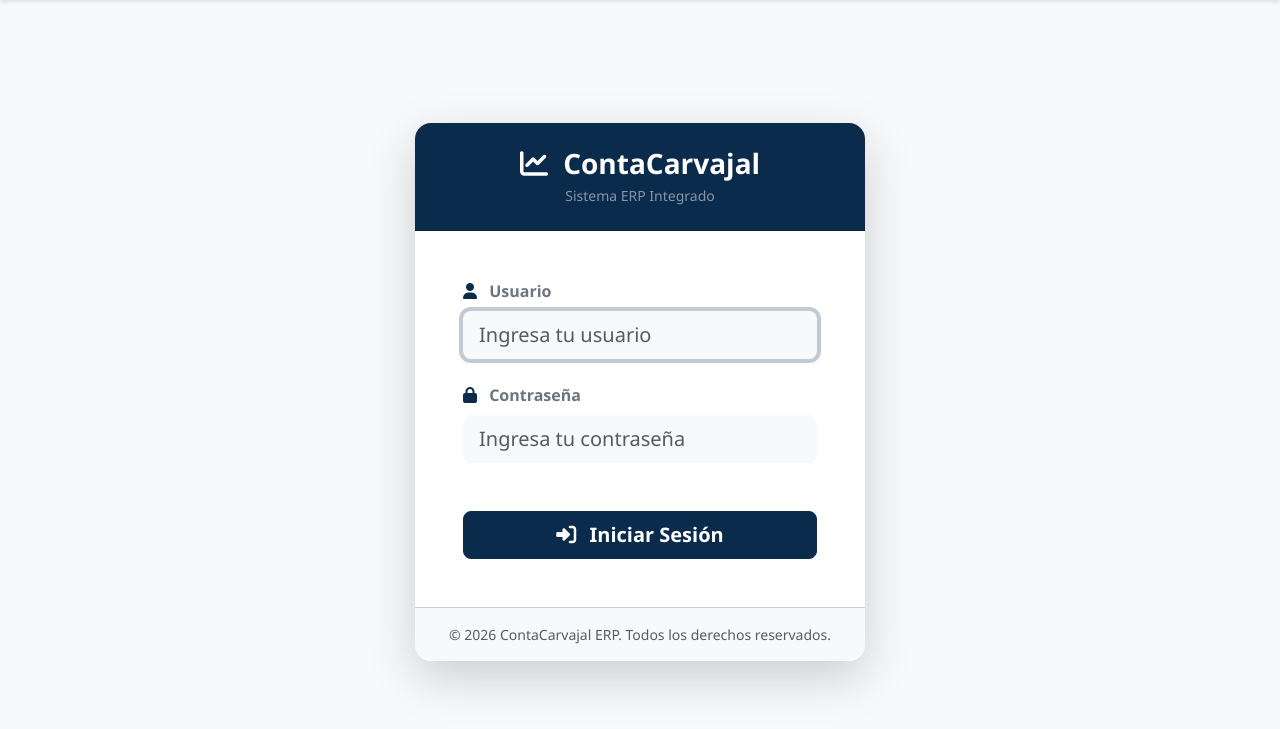
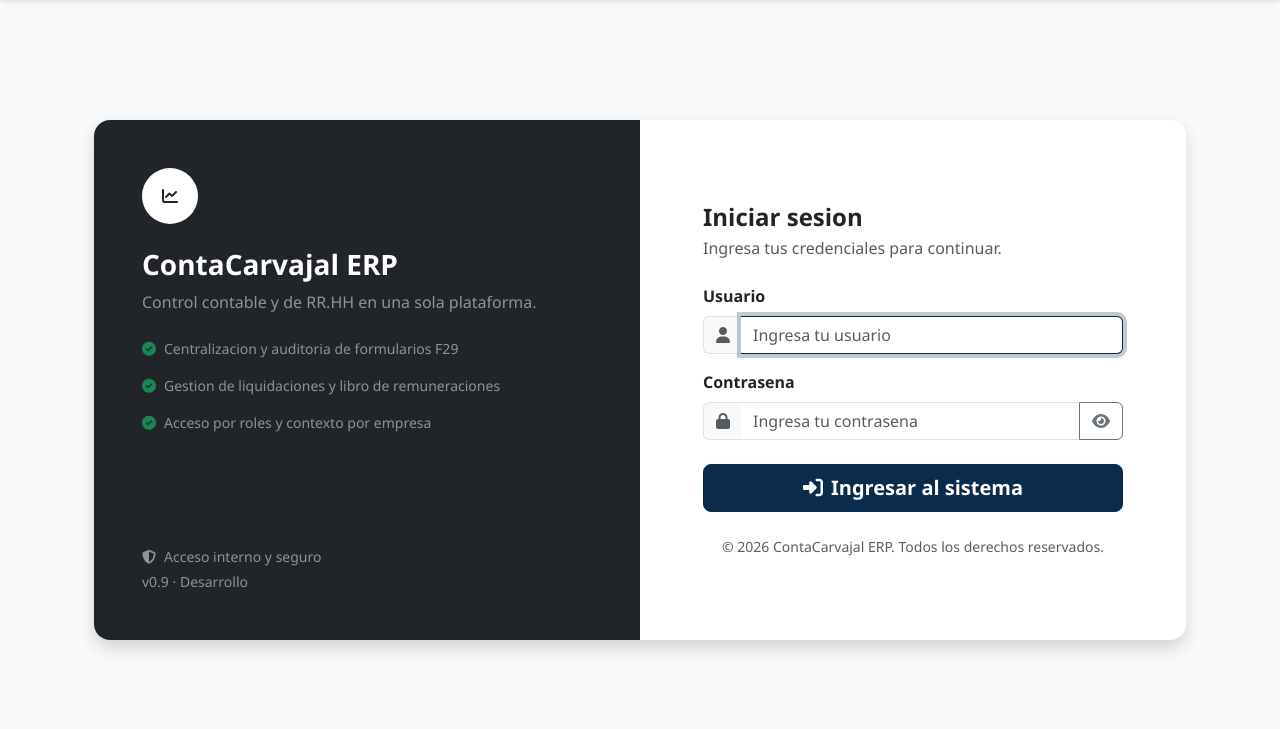
Before and after one commit to CarlitosHuente/Conta_Carvajal, a Django app: page /login/ in a window 1280 px wide. Shown: the part 56-785 px from the top of the page. Run offline with Django 5.2, Linux system fonts and the light colour scheme; data that the repository does not hold is empty.

Commit message:
Mejora inicio de sesión y corrige redirecciones rotas.
Se moderniza la pantalla de login con una interfaz más profesional y mejor UX (toggle de contraseña y estado de carga), y se eliminan referencias a rutas inexistentes para estabilizar la navegación.

Made-with: Cursor

```diff
--- a/rrhh/views.py
+++ b/rrhh/views.py
@@ -513,7 +513,7 @@ def api_get_indicadores_economicos(request, ano, mes):
 @login_required
 def planilla_cobranza_view(request):
     if request.user.perfil.rol != 'admin':
-        return redirect('core:home_cliente')
+        return redirect('core:home')
 
     # Si no hay año en la URL, usamos el actual
     anio_sel = int(request.GET.get('anio', datetime.now().year))
--- a/templates/registration/login.html
+++ b/templates/registration/login.html
@@ -1,48 +1,100 @@
 {% extends 'base.html' %}
 
 {% block content %}
-<!-- Contenedor que centra la tarjeta vertical y horizontalmente -->
-<div class="container d-flex justify-content-center align-items-center" style="min-height: 80vh;">
-    <div class="card shadow-lg border-0" style="width: 100%; max-width: 450px; border-radius: 1rem;">
-
-        <!-- Cabecera de la Tarjeta -->
-        <div class="card-header bg-primary text-white text-center py-4" style="border-top-left-radius: 1rem; border-top-right-radius: 1rem;">
-            <h3 class="mb-0 fw-bold"><i class="fas fa-chart-line me-2"></i> ContaCarvajal</h3>
-            <p class="mb-0 text-white-50 small mt-1">Sistema ERP Integrado</p>
+<div class="container py-5">
+    <div class="row justify-content-center align-items-stretch g-0 shadow rounded-4 overflow-hidden" style="min-height: 520px;">
+        <div class="col-lg-6 bg-dark text-white p-5 d-flex flex-column justify-content-between">
+            <div>
+                <div class="d-inline-flex align-items-center justify-content-center rounded-circle bg-white text-dark mb-4" style="width: 56px; height: 56px;">
+                    <i class="fas fa-chart-line"></i>
+                </div>
+                <h1 class="h3 fw-bold mb-2">ContaCarvajal ERP</h1>
+                <p class="text-white-50 mb-4">Control contable y de RR.HH en una sola plataforma.</p>
+                <ul class="list-unstyled small text-white-50 mb-0">
+                    <li class="mb-3"><i class="fas fa-check-circle me-2 text-success"></i>Centralizacion y auditoria de formularios F29</li>
+                    <li class="mb-3"><i class="fas fa-check-circle me-2 text-success"></i>Gestion de liquidaciones y libro de remuneraciones</li>
+                    <li><i class="fas fa-check-circle me-2 text-success"></i>Acceso por roles y contexto por empresa</li>
+                </ul>
+            </div>
+            <div class="small text-white-50 mt-4">
+                <div><i class="fas fa-shield-alt me-2"></i>Acceso interno y seguro</div>
+                <div class="mt-1">v0.9 · Desarrollo</div>
+            </div>
         </div>
 
-        <!-- Cuerpo del Formulario -->
-        <div class="card-body p-5 bg-white">
-            <form method="post" action="{% url 'login' %}">
+        <div class="col-lg-6 bg-white p-4 p-md-5 d-flex flex-column justify-content-center">
+            <div class="mx-auto w-100" style="max-width: 420px;">
+                <h2 class="h4 fw-bold mb-1">Iniciar sesion</h2>
+                <p class="text-muted mb-4">Ingresa tus credenciales para continuar.</p>
+
+                <form method="post" action="{% url 'login' %}" id="login-form">
                 {% csrf_token %}
-
-                <div class="mb-4">
-                    <label for="id_username" class="form-label fw-bold text-secondary"><i class="fas fa-user text-primary me-2"></i> Usuario</label>
-                    <input type="text" name="username" class="form-control form-control-lg bg-light border-0" id="id_username" placeholder="Ingresa tu usuario" required autofocus>
+                    <div class="mb-3">
+                        <label for="id_username" class="form-label fw-semibold">Usuario</label>
+                        <div class="input-group">
+                            <span class="input-group-text bg-light border-end-0"><i class="fas fa-user text-muted"></i></span>
+                            <input type="text" name="username" class="form-control border-start-0" id="id_username" placeholder="Ingresa tu usuario" required autofocus>
+                        </div>
                     </div>
 
-                <div class="mb-4">
-                    <label for="id_password" class="form-label fw-bold text-secondary"><i class="fas fa-lock text-primary me-2"></i> Contraseña</label>
-                    <input type="password" name="password" class="form-control form-control-lg bg-light border-0" id="id_password" placeholder="Ingresa tu contraseña" required>
+                    <div class="mb-3">
+                        <label for="id_password" class="form-label fw-semibold">Contrasena</label>
+                        <div class="input-group">
+                            <span class="input-group-text bg-light border-end-0"><i class="fas fa-lock text-muted"></i></span>
+                            <input type="password" name="password" class="form-control border-start-0 border-end-0" id="id_password" placeholder="Ingresa tu contrasena" required>
+                            <button type="button" class="btn btn-outline-secondary" id="toggle-password" aria-label="Mostrar u ocultar contrasena">
+                                <i class="fas fa-eye"></i>
+                            </button>
+                        </div>
                     </div>
 
                     {% if form.errors %}
-                <div class="alert alert-danger small py-2 fw-bold text-center">
-                    <i class="fas fa-exclamation-circle me-1"></i> Usuario o contraseña incorrectos.
+                    <div class="alert alert-danger d-flex align-items-center small py-2 mt-3" role="alert">
+                        <i class="fas fa-exclamation-circle me-2"></i>
+                        <span>Usuario o contrasena incorrectos. Intenta nuevamente.</span>
                     </div>
                     {% endif %}
 
-                <div class="d-grid mt-5">
-                    <button type="submit" class="btn btn-primary btn-lg fw-bold"><i class="fas fa-sign-in-alt me-2"></i> Iniciar Sesión</button>
+                    <div class="d-grid mt-4">
+                        <button type="submit" class="btn btn-primary btn-lg fw-semibold" id="submit-login">
+                            <i class="fas fa-sign-in-alt me-2"></i>Ingresar al sistema
+                        </button>
                     </div>
 
                     <input type="hidden" name="next" value="{{ next|default:'' }}">
                 </form>
-        </div>
 
-        <div class="card-footer text-center py-3 bg-light text-muted small" style="border-bottom-left-radius: 1rem; border-bottom-right-radius: 1rem;">
+                <p class="text-muted small text-center mt-4 mb-0">
                     &copy; {% now "Y" %} ContaCarvajal ERP. Todos los derechos reservados.
+                </p>
             </div>
         </div>
     </div>
+</div>
+
+<script>
+    (function () {
+        const passwordInput = document.getElementById('id_password');
+        const toggleButton = document.getElementById('toggle-password');
+        const loginForm = document.getElementById('login-form');
+        const submitButton = document.getElementById('submit-login');
+
+        if (toggleButton && passwordInput) {
+            toggleButton.addEventListener('click', function () {
+                const isPassword = passwordInput.getAttribute('type') === 'password';
+                passwordInput.setAttribute('type', isPassword ? 'text' : 'password');
+                this.innerHTML = isPassword
+                    ? '<i class="fas fa-eye-slash"></i>'
+                    : '<i class="fas fa-eye"></i>';
+            });
+        }
+
+        if (loginForm && submitButton) {
+            loginForm.addEventListener('submit', function () {
+                submitButton.disabled = true;
+                submitButton.innerHTML = '<span class="spinner-border spinner-border-sm me-2" role="status" aria-hidden="true"></span>Ingresando...';
+            });
+        }
+    })();
+</script>
 {% endblock %}
```
Also changed, not shown: contacarvajal_erp/views.py (+2 -5 lines). Lines whose indentation alone changed are shown as unchanged.
